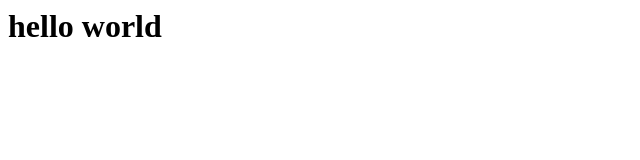
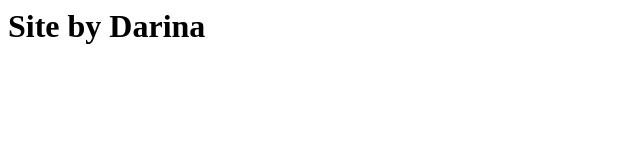
Before and after one commit to Aminka19/DarinaSipalo.github.io, a plain HTML site: page index.html in a window 1280 px wide. Shown: the whole page, without its empty margins (0-640 px from the left). Drawn offline with Linux system fonts and the light colour scheme.

Commit message:
change site content

```diff
--- a/index.html
+++ b/index.html
@@ -1 +1 @@
-<h1>hello world</h1>
+<h1>Site by Darina</h1>
```
